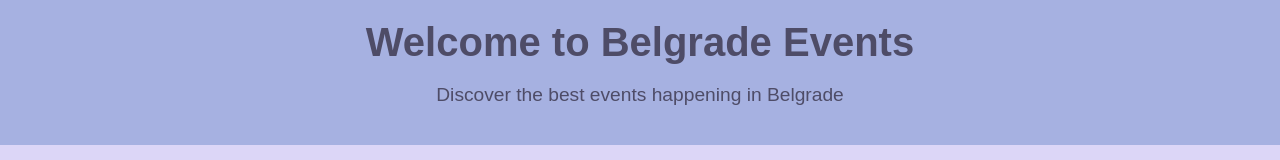
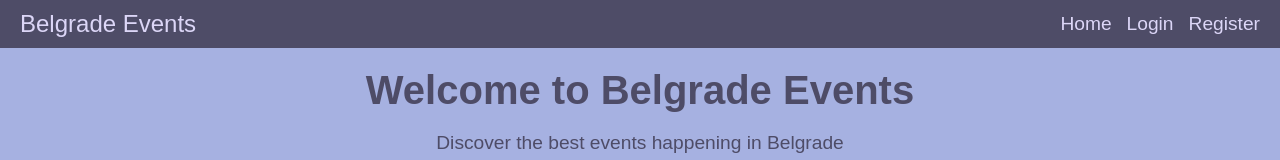
Before and after one commit to elab-development/internet-tehnologije-projekat-appzaprikazdogadjaja_2020_0315, a React (Create React App) app in the folder frontend/: page / in a window 1280 px wide. Shown: the top 160 px of the page. Built offline with nearby package versions, Linux system fonts and the light colour scheme; no server answers.

Commit message:
kreirana reusable komponenta navbar

```diff
--- a/frontend/src/App.js
+++ b/frontend/src/App.js
@@ -4,11 +4,14 @@ import './App.css';
 import HomePage from './Pocetna/HomePage';
 import Login from './Autorizacija/Login';
 import Register from './Autorizacija/Register';
+import Navbar from './Navigacija/Navbar';
 
 function App() {
   return (
     <Router>
+
       <div className="App">
+      <Navbar />
         <Routes>
           <Route path="/" element={<HomePage />} />
           <Route path="/login" element={<Login />} />
--- /dev/null
+++ b/frontend/src/Navigacija/Navbar.css
@@ -0,0 +1,38 @@
+/* Navbar.css */
+/* Colors: #dcd6f7, #a6b1e1, #b4869f, #985f6f, #4e4c67 */
+
+.navbar {
+    display: flex;
+    justify-content: space-between;
+    align-items: center;
+    background-color: #4e4c67;
+    padding: 10px 20px;
+    color: #fff;
+}
+
+.navbar-brand a {
+    font-size: 1.5rem;
+    text-decoration: none;
+    color: #dcd6f7;
+}
+
+.navbar-links {
+    list-style: none;
+    display: flex;
+    gap: 15px;
+    margin: 0;
+    padding: 0;
+}
+
+.navbar-links li {
+    font-size: 1.2rem;
+}
+
+.navbar-links a {
+    text-decoration: none;
+    color: #dcd6f7;
+}
+
+.navbar-links a:hover {
+    color: #a6b1e1;
+}
--- /dev/null
+++ b/frontend/src/Navigacija/Navbar.js
@@ -0,0 +1,26 @@
+import React from 'react';
+import { Link } from 'react-router-dom';
+import './Navbar.css';
+
+const Navbar = () => {
+    return (
+        <nav className="navbar">
+            <div className="navbar-brand">
+                <Link to="/">Belgrade Events</Link>
+            </div>
+            <ul className="navbar-links">
+                <li>
+                    <Link to="/">Home</Link>
+                </li>
+                <li>
+                    <Link to="/login">Login</Link>
+                </li>
+                <li>
+                    <Link to="/register">Register</Link>
+                </li>
+            </ul>
+        </nav>
+    );
+};
+
+export default Navbar;
```
